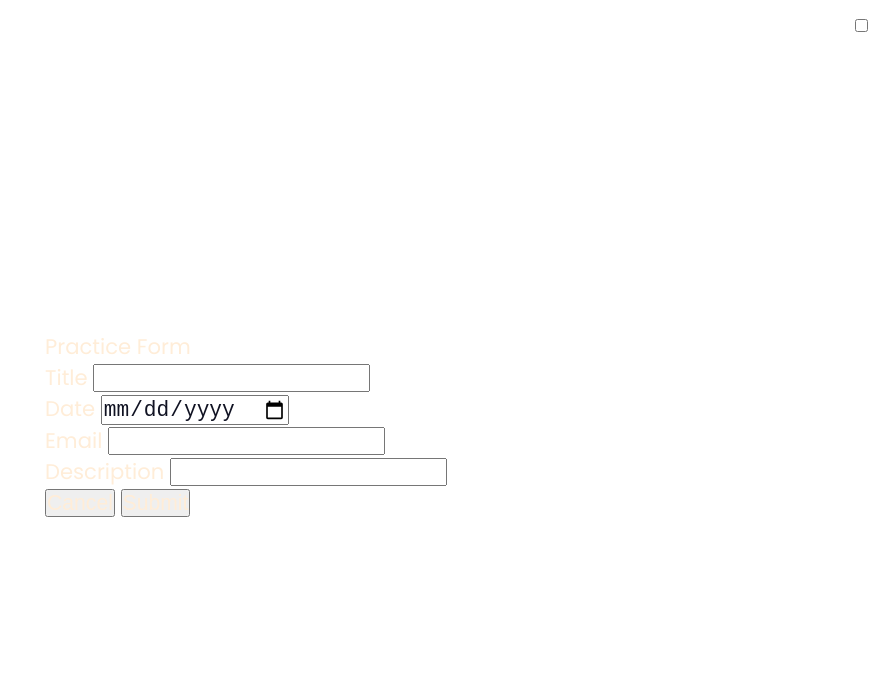
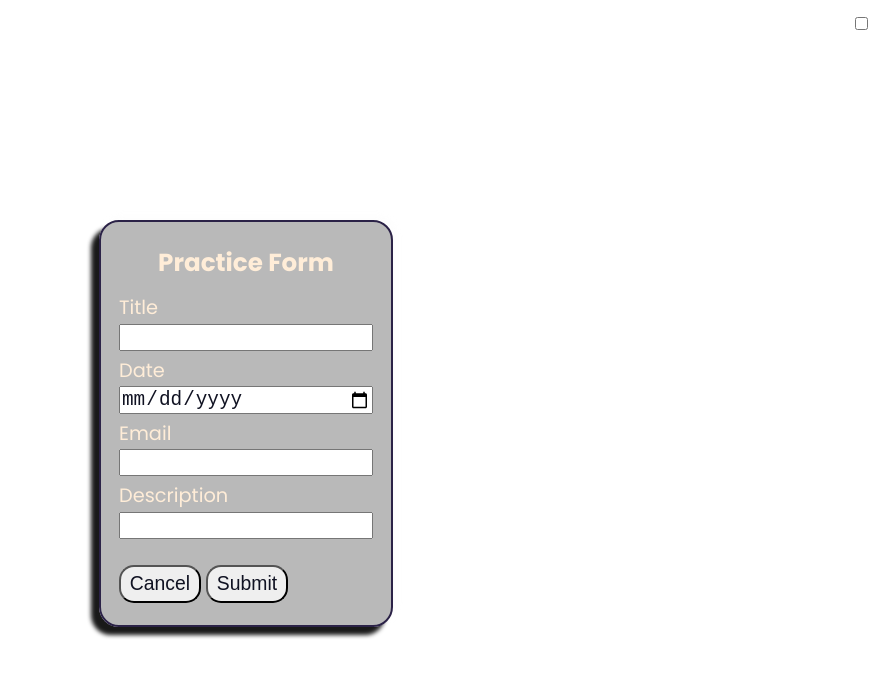
Before and after one commit to NCDUBS11/form_validation, a website built with webpack: page src/template.html in a window 1280 px wide. Shown: the whole page, without its empty margins (394-1280 px from the left). Built offline with nearby package versions, Linux system fonts and the light colour scheme; files whose address does not match are found by name.

Commit message:
Continue form styling and layout

```diff
--- a/src/styles.css
+++ b/src/styles.css
@@ -1,12 +1,13 @@
 @import url("https://fonts.googleapis.com/css2?family=PT+Serif:ital,wght@0,400;0,700;1,400;1,700&family=Poppins:ital,wght@0,100;0,200;0,300;0,400;0,500;0,600;0,700;0,800;0,900;1,100;1,200;1,300;1,400;1,500;1,600;1,700;1,800;1,900&family=Sintony:wght@400;700&display=swap");
 
 :root {
-  --bg-color: #525252;
+  --bg-color: rgba(82, 82, 82, 0.4);
+  --brdr-color: rgb(43, 34, 71);
   --fc-std: #ffedd8;
   --fc-input: #101222;
-  --fs-small: 0.8rem;
-  --fs-reg: 1.15rem;
-  --fs-large: 1.6rem;
+  --fs-small: 0.75rem;
+  --fs-reg: 1.1rem;
+  --fs-large: 1.4rem;
   --fw-thin: 400;
   --fw-reg: 500;
   --fw-bold: 700;
@@ -67,6 +68,52 @@ main {
   justify-content: center;
 }
 
+legend {
+  margin-block-end: 0.7rem;
+  font-size: var(--fs-large);
+  font-weight: var(--fw-bold);
+  text-align: center;
+}
+
+.practiceForm {
+  background-color: var(--bg-color);
+  border: 2px solid var(--brdr-color);
+  border-radius: 20px;
+  padding-inline: 1rem;
+  padding-block: 1.25rem;
+  backdrop-filter: blur(3px);
+  box-shadow:
+    -8px 8px 4px rgba(0, 0, 0, 0.9),
+    4px -4px 6px rgba(240, 240, 240, 0.1);
+}
+
+.practiceForm fieldset {
+  display: grid;
+  gap: 1.5rem;
+  justify-content: center;
+  align-items: center;
+}
+
+.formGroup {
+  display: grid;
+  gap: 0.25rem;
+}
+
+.formItem {
+  display: grid;
+  gap: 0.1rem;
+}
+
+button {
+  padding-inline: 0.5rem;
+  padding-block: 0.3rem;
+  color: var(--fc-input);
+  border-radius: 15px;
+}
+
+button.cancel {
+}
+
 /* input:invalid {
     border: 2px dashed red;
   }
--- a/src/template.html
+++ b/src/template.html
@@ -16,7 +16,7 @@
     </header>
     <main>
       <div class="formWrapper">
-        <form action="" id="form">
+        <form id="practiceForm" class="practiceForm">
           <fieldset>
             <legend>Practice Form</legend>
             <div class="formGroup">
@@ -43,8 +43,8 @@
               </div>
             </div>
             <div class="buttonGroup">
-              <button type="button">Cancel</button>
-              <button type="button">Submit</button>
+              <button type="button cancel">Cancel</button>
+              <button type="button submit">Submit</button>
             </div>
           </fieldset>
         </form>
```
